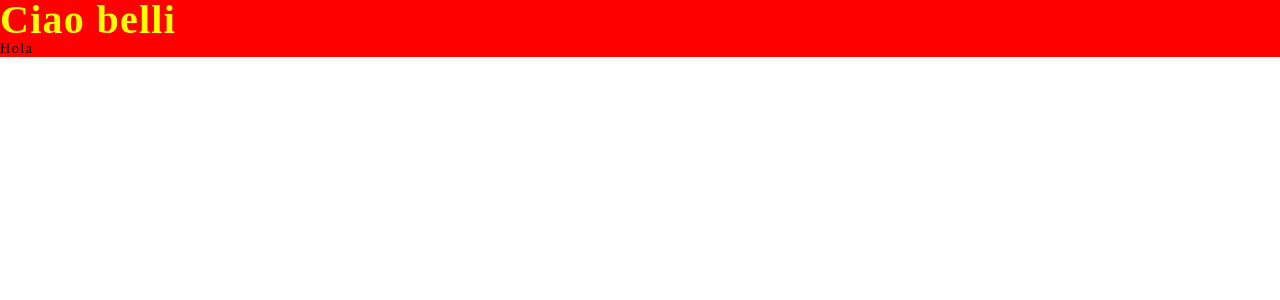
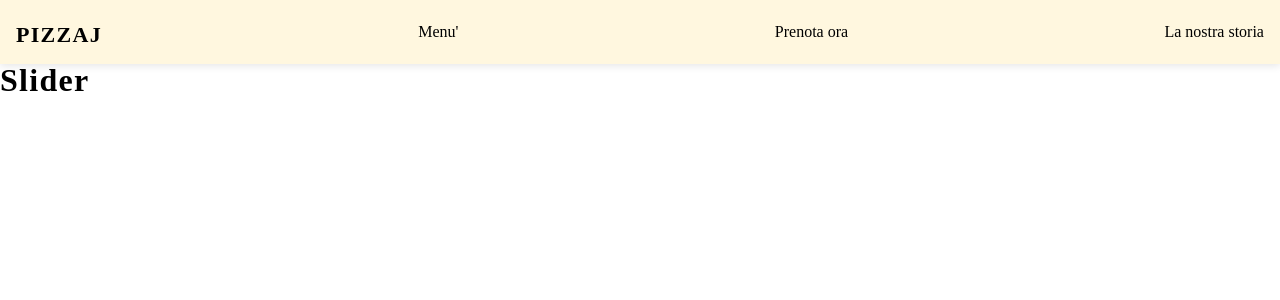
Before and after one commit to flavioamoruso/pizzeria, a React (Create React App) app: page / in a window 1280 px wide. Shown: the top 300 px of the page. Built offline with nearby package versions, Linux system fonts and the light colour scheme; a web font is replaced by a local one.

Commit message:
interfaccia navbar

```diff
--- a/package.json
+++ b/package.json
@@ -10,6 +10,8 @@
     "prettier": "^3.2.5",
     "react": "^18.2.0",
     "react-dom": "^18.2.0",
+    "react-icons": "^5.0.1",
+    "react-router-dom": "^6.22.3",
     "react-scripts": "5.0.1",
     "styled-components": "^6.1.8",
     "web-vitals": "^2.1.0"
--- a/src/App.js
+++ b/src/App.js
@@ -1,11 +1,13 @@
 import React from "react";
-import Prova from "./components/Prova";
+import Navbar from "./components/Navbar";
+import Slider from "./components/Slider";
 function App() {
   return (
     <>
-      <section>
-        <Prova />
-      </section>
+      <div className="App">
+        <Navbar />
+        <Slider />
+      </div>
     </>
   );
 }
--- /dev/null
+++ b/src/components/Navbar.js
@@ -0,0 +1,55 @@
+import React from "react";
+import styled from "styled-components";
+
+const StyledNav = styled.div`
+  background-color: #fff7df;
+`;
+
+const Navbar = () => {
+  return (
+    <>
+      <StyledNav>
+        <nav className="nav">
+          <div className="container nav-container">
+            <header className="nav-header">
+              <span className="nav-brand">
+                <h3>PizzaJ</h3>
+              </span>
+              <span>
+                <a href="#menu">Menu'</a>
+              </span>
+              <span>
+                <a href="#prenotazione">Prenota ora</a>
+              </span>
+              <span>
+                <a href="#storia">La nostra storia</a>
+              </span>
+            </header>
+          </div>
+        </nav>
+      </StyledNav>
+    </>
+  );
+};
+
+export default Navbar;
+
+{
+  /* <nav className="nav">
+  <div className="container nav-container">
+    <header className="nav-header">
+      <Link to="/" className="nav-brand">
+        <h3>My Porfolio</h3>
+      </Link>
+      <div>
+        <button className="icon-btn btn nav-toggler" onClick={openSidebar}>
+          <FaBars className="nav-icon" />
+        </button>
+      </div>
+    </header>
+    <LinkComponent classLink="nav-links" />
+    <Switch />
+    <SocialComponent classLink="social-top" />
+  </div>
+</nav>; */
+}
--- a/src/components/Prova.js
+++ /dev/null
@@ -1,21 +0,0 @@
-import React from "react";
-import styled from "styled-components";
-
-const StyledProva = styled.div`
-  background-color: red;
-`;
-
-const Prova = () => {
-  return (
-    <>
-      <StyledProva>
-        <div>
-          <h2>Ciao belli</h2>
-          <p>Hola</p>
-        </div>
-      </StyledProva>
-    </>
-  );
-};
-
-export default Prova;
--- /dev/null
+++ b/src/components/Slider.js
@@ -0,0 +1,13 @@
+import React from "react";
+
+const Slider = () => {
+  return (
+    <>
+      <div>
+        <h3>Slider</h3>
+      </div>
+    </>
+  );
+};
+
+export default Slider;
--- a/src/index.css
+++ b/src/index.css
@@ -32,7 +32,7 @@
 
 body{
 
-    color: yellow;
+    color: black;
     font-family: "Open Sans", sans-serif;
     -webkit-font-smoothing: antialiased;
     -moz-osx-font-smoothing: grayscale;
@@ -160,3 +160,77 @@ ul {
   .topline {
     top: -13px;
   }
+
+
+/* NAVBARSTYLE */
+  .nav {
+    background-color: var(--nav-colors-2);
+    height: 4rem;
+    box-shadow: var(--light-shadow);
+    display: flex;
+    display: -moz-flex;
+    display: -webkit-flex;
+    display: -ms-flex;
+    align-items: center;
+  }
+
+  .nav-header {
+    display: flex;
+    display: -moz-flex;
+    display: -webkit-flex;
+    display: -ms-flex;
+    -moz-justify-content: space-between;
+    -webkit-justify-content: space-between;
+    -ms-justify-content: space-between;
+    justify-content: space-between;
+    align-items: center;
+  }
+
+  .nav-brand {
+    margin-bottom: 0.1rem;
+    color: var(--trypan-blue-2);
+    text-transform: lowercase;
+    font-variant: small-caps;
+  }
+
+
+  .nav-links {
+    display: none;
+  }
+
+  .nav-link {
+    display: grid;
+    display: -moz-grid;
+    display: -ms-grid;
+    display: -webkit-grid;
+    align-items: center;
+    grid-template-columns: auto 1fr;
+    gap: 1rem;
+    white-space: nowrap;
+  }
+
+  .nav-text {
+    font-size: 1.3rem;
+    text-transform: lowercase;
+    font-variant: small-caps;
+  }
+
+  .socialTop {
+    display: none;
+  }
+
+  .nav-item {
+    transition: var(--btn-transition);
+  }
+
+  .nav-item:hover {
+    color: var(--flickr-pink);
+  }
+
+  .container {
+    width: 100%;
+    margin: 0 auto;
+    padding: 0 1rem;
+  }
+
+  /* END NAVBARSTYLE */
```
Also changed, not shown: src/utils/links.js (added), 1 other file (tests, documents, lock files or other folders).
